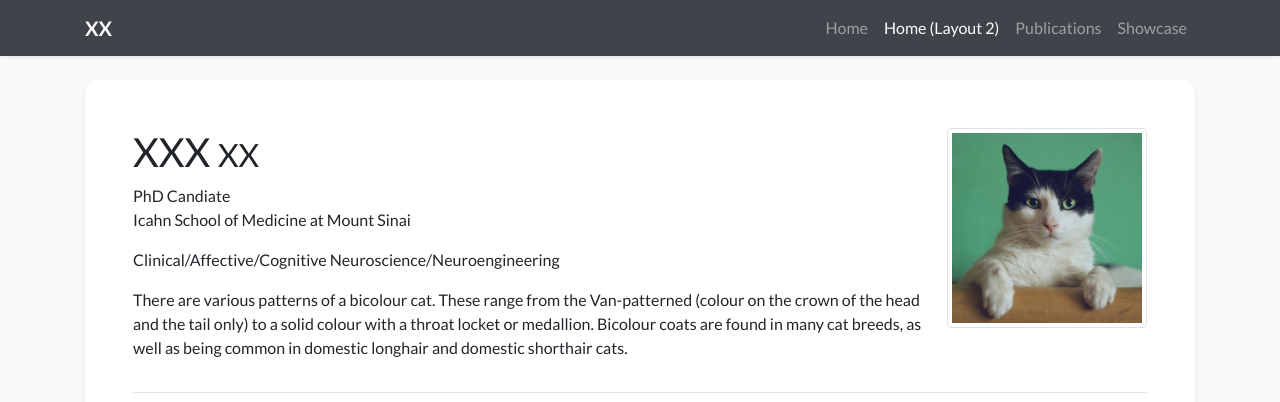
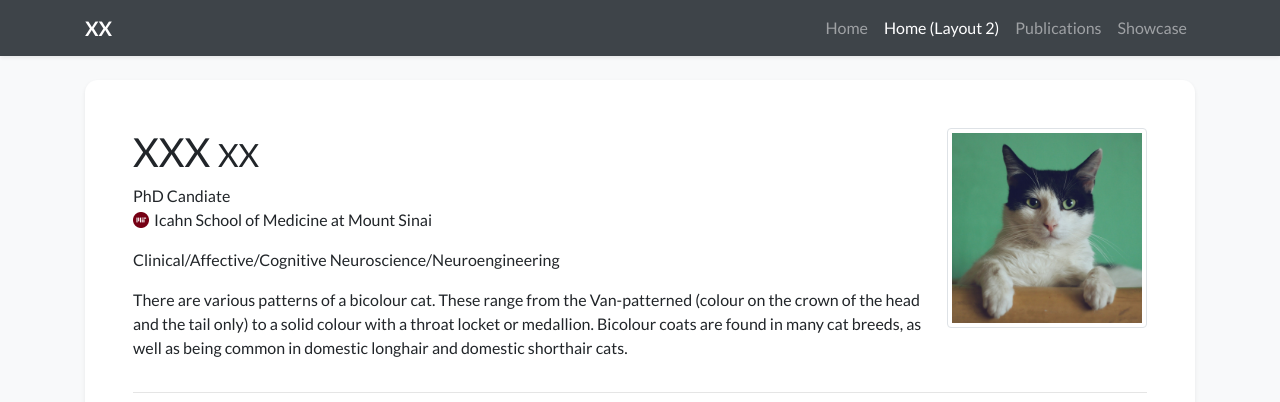
Before and after one commit to ha-neul-song/ha-neul-song.github.io, a Jekyll site: the page built from index_layout2.html, in a window 1280 px wide. Shown: the top 402 px of the page. Built offline with Jekyll 4.4.1, drawn with Linux system fonts in a browser that asks for light colours; nearby versions of some CDN libraries; a style sheet for code colours, icons or effects is not loaded.

Commit message:
Update profile.yml

```diff
--- a/_data/profile.yml
+++ b/_data/profile.yml
@@ -5,7 +5,7 @@ navbar_name: "XX"
 positions:
 - name: PhD Candiate
 - name: Icahn School of Medicine at Mount Sinai
-  # logo: /assets/images/badges/MIT_Social_circle.png  # Logo is optional
+  logo: /assets/images/badges/MIT_Social_circle.png  # Logo is optional
 
 
 email: "your@email.com"
```
